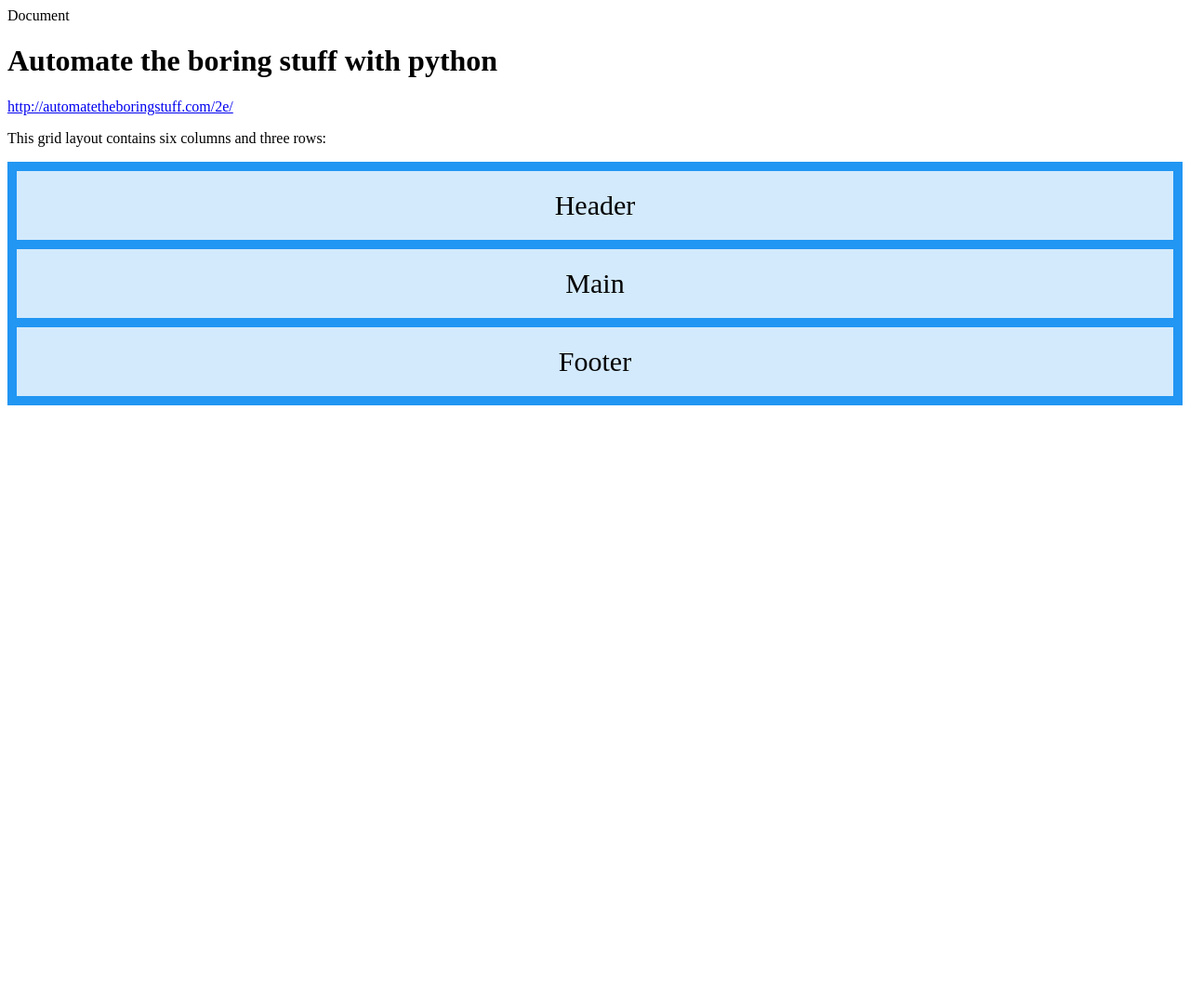
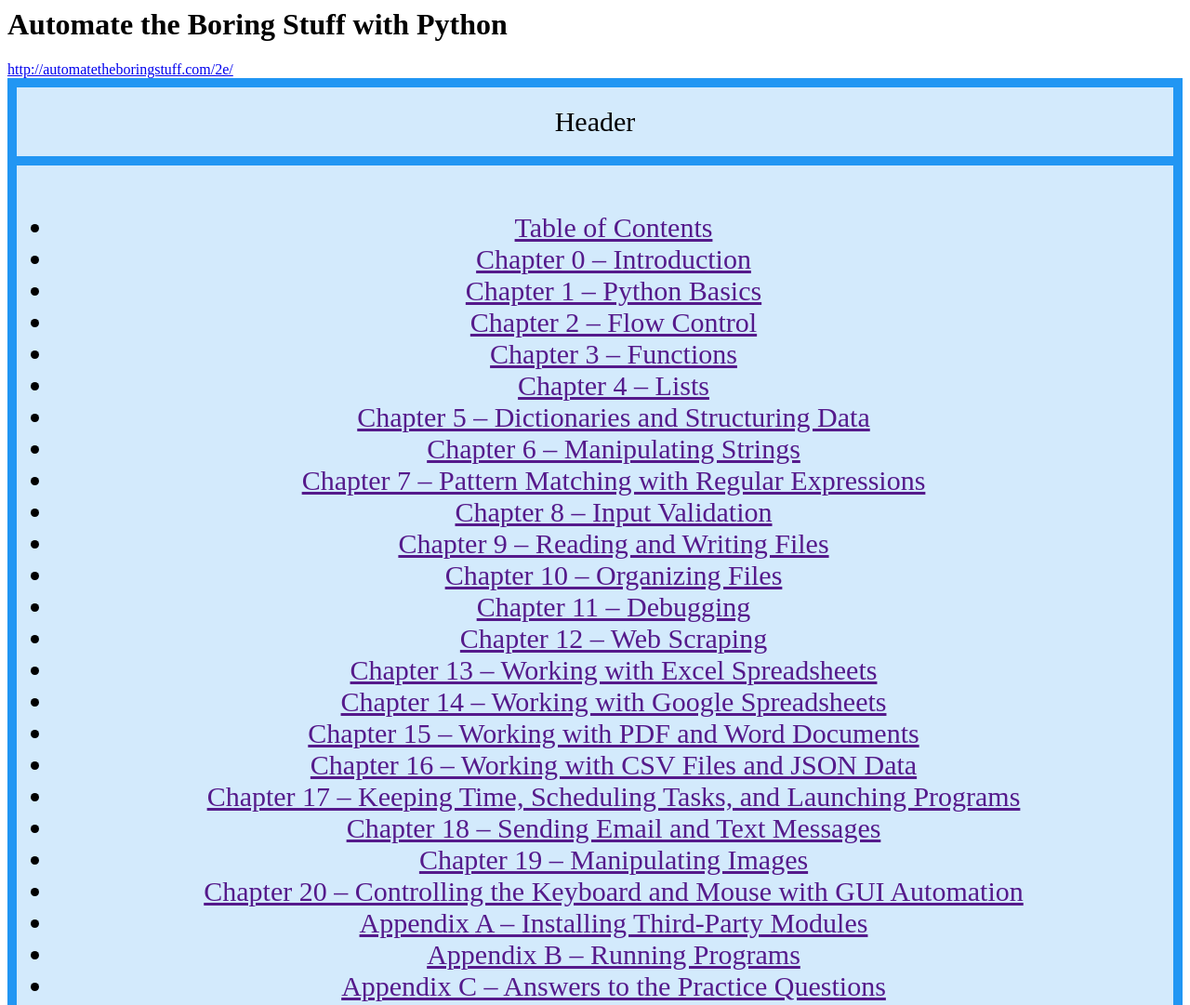
Before and after one commit to TeddyCatTX/atbswp, a plain HTML site: page index.html in a window 1280 px wide. Shown: the top 1081 px of the page at 93% size. Before the commit the page ends 800 px from the top, so only its background shows below. Drawn offline with Linux system fonts and the light colour scheme.

Commit message:
Add files via upload

```diff
--- a/index.html
+++ b/index.html
@@ -3,17 +3,44 @@
     <meta charset="UTF-8">
     <meta http-equiv="X-UA-Compatible" content="IE=edge">
     <meta name="viewport" content="width=device-width, initial-scale=1.0">
-    <link rel="stylesheet" href="styles.css"
-    <title>Document</title>
+    <link rel="stylesheet" href="styles.css">
+    <title>Automate the Boring Stuff with Python</title>
 </head>
 <body>
-    <h1>Automate the boring stuff with python</h1>
+    <h1>Automate the Boring Stuff with Python</h1>
     <a href="http://automatetheboringstuff.com/2e/" target="_blank">http://automatetheboringstuff.com/2e/</a>
-    <p>This grid layout contains six columns and three rows:</p>
     <div class="grid-container">
         <div class="item1">Header</div>
-        <div class="item3">Main</div>
-        <div class="item5">Footer</div>
+        <div class="item2">
+            <ul>
+                <li><a href="" target="_blank">Table of Contents</a></li>
+                <li><a href="" target="_blank">Chapter 0 – Introduction</a></li>
+                <li><a href="" target="_blank">Chapter 1 – Python Basics</a></li>
+                <li><a href="" target="_blank">Chapter 2 – Flow Control</a></li>
+                <li><a href="" target="_blank">Chapter 3 – Functions</a></li>
+                <li><a href="" target="_blank">Chapter 4 – Lists</a></li>
+                <li><a href="" target="_blank">Chapter 5 – Dictionaries and Structuring Data</a></li>
+                <li><a href="" target="_blank">Chapter 6 – Manipulating Strings</a></li>
+                <li><a href="" target="_blank">Chapter 7 – Pattern Matching with Regular Expressions</a></li>
+                <li><a href="" target="_blank">Chapter 8 – Input Validation</a></li>
+                <li><a href="" target="_blank">Chapter 9 – Reading and Writing Files</a></li>
+                <li><a href="" target="_blank">Chapter 10 – Organizing Files</a></li>
+                <li><a href="" target="_blank">Chapter 11 – Debugging</a></li>
+                <li><a href="" target="_blank">Chapter 12 – Web Scraping</a></li>
+                <li><a href="" target="_blank">Chapter 13 – Working with Excel Spreadsheets</a></li>
+                <li><a href="" target="_blank">Chapter 14 – Working with Google Spreadsheets</a></li>
+                <li><a href="" target="_blank">Chapter 15 – Working with PDF and Word Documents</a></li>
+                <li><a href="" target="_blank">Chapter 16 – Working with CSV Files and JSON Data</a></li>
+                <li><a href="" target="_blank">Chapter 17 – Keeping Time, Scheduling Tasks, and Launching Programs</a></li>
+                <li><a href="" target="_blank">Chapter 18 – Sending Email and Text Messages</a></li>
+                <li><a href="" target="_blank">Chapter 19 – Manipulating Images</a></li>
+                <li><a href="" target="_blank">Chapter 20 – Controlling the Keyboard and Mouse with GUI Automation</a></li>
+                <li><a href="" target="_blank">Appendix A – Installing Third-Party Modules</a></li>
+                <li><a href="" target="_blank">Appendix B – Running Programs</a></li>
+                <li><a href="" target="_blank">Appendix C – Answers to the Practice Questions</a></li>
+            </ul>
+        </div>
+        <div class="item3">Footer</div>
     </div>
 </body>
 </html>
--- a/styles.css
+++ b/styles.css
@@ -1,6 +1,6 @@
 .item1 { grid-area: header; }
-.item3 { grid-area: main; }
-.item5 { grid-area: footer; }
+.item2 { grid-area: main; }
+.item3 { grid-area: footer; }
 
 .grid-container {
   display: grid;
```
